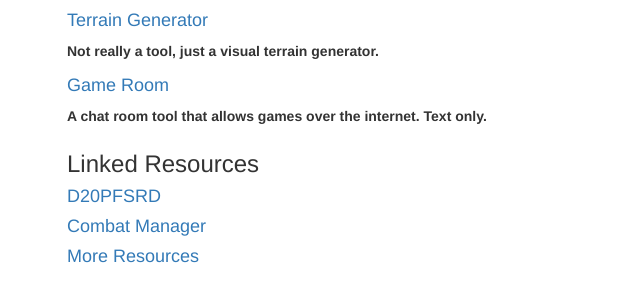
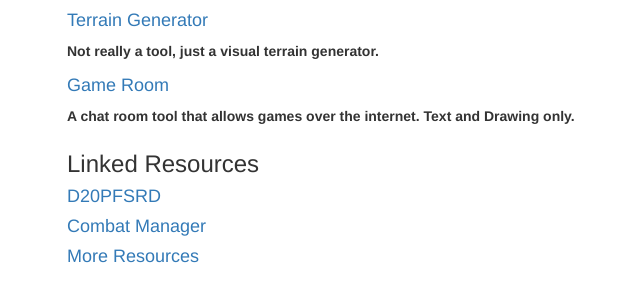
Before and after one commit to MattClucas/d20toolkit, a PHP site: page / in a window 1280 px wide. Shown: the part 565-870 px from the top of the page, without its empty margins (3-643 px from the left). Run offline with PHP 8.4, Linux system fonts and the light colour scheme; some libraries are stand-ins or nearby versions.

Commit message:
Adding favicon

```diff
--- a/index.php
+++ b/index.php
@@ -6,6 +6,7 @@
         <meta name="viewport" content="width=device-width, initial-scale=1">
         <link rel="stylesheet" href="./css/bootstrap.min.css" media="screen">
         <link rel="stylesheet" href="./css/bootswatch.min.css">
+        <link rel="shortcut icon" href="img/d20toolkit.png">
     </head>
     <body>
         <?php
@@ -34,7 +35,7 @@
                             <h4><a href="./tools/terraingenerator/terraingenerator.php">Terrain Generator</a></h4>
                             <label>Not really a tool, just a visual terrain generator.</label>
                             <h4><a href="./tools/gameroom/gameroom.php">Game Room</a></h4>
-                            <label>A chat room tool that allows games over the internet. Text only.</label>
+                            <label>A chat room tool that allows games over the internet. Text and Drawing only.</label>
                         </div>
                         <h3>Linked Resources</h3>
                         <h4><a href="http://www.d20pfsrd.com/">D20PFSRD</a></h4>
--- a/tools/gameroom/gameroom.css
+++ b/tools/gameroom/gameroom.css
@@ -104,6 +104,4 @@
 }
 #drawCanvas {
     border: 1px solid black;
-    width: 100%;
-    height: 100%;
 }
```
Also changed, not shown: img/d20toolkit.png (added).
